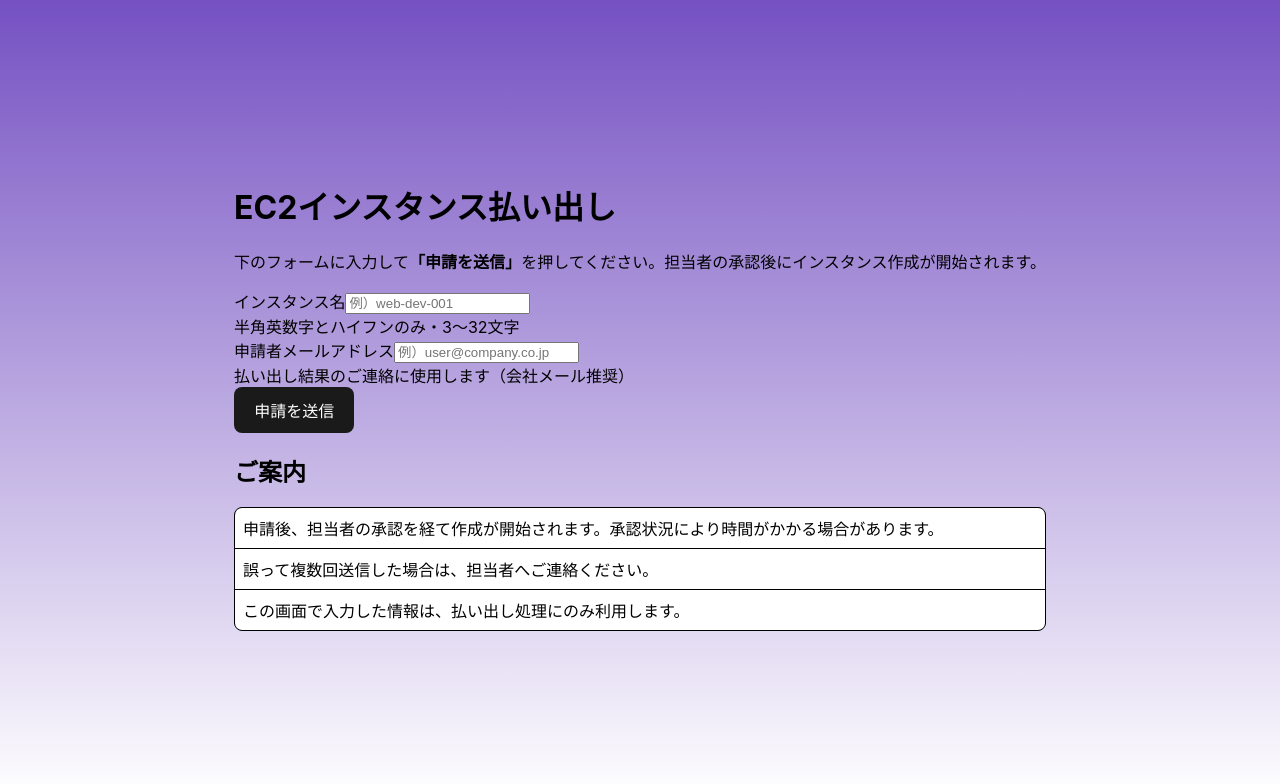
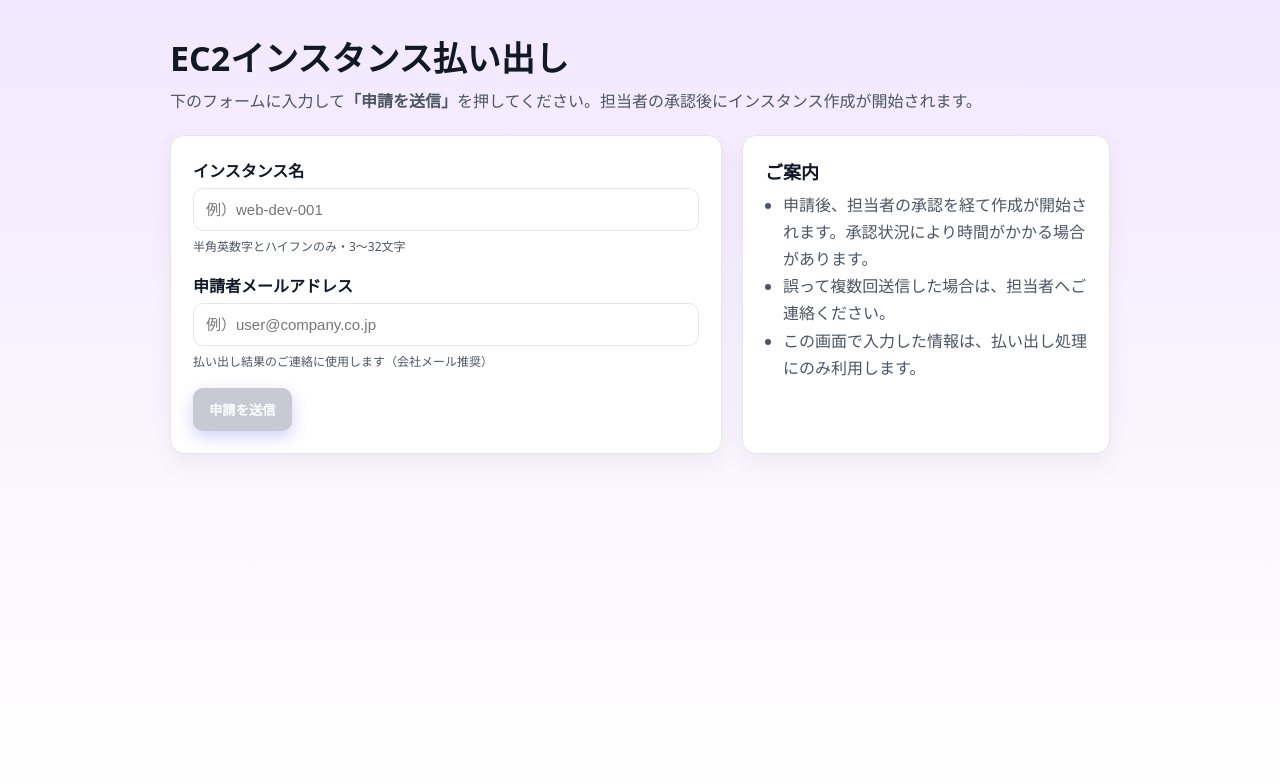
Before and after one commit to Yutahasuike/slj-common-ui-02, a React (Vite) app: page / in a window 1280 px wide. Shown: the top 784 px of the page. Built offline with nearby package versions, Linux system fonts and the light colour scheme; no server answers.

Commit message:
Update index.css

```diff
--- a/src/index.css
+++ b/src/index.css
@@ -1,65 +1,146 @@
-body {
-  margin: 0;
-  background: linear-gradient(180deg, rgb(117, 81, 194), rgb(255, 255, 255));
-  display: flex;
-  font-family: Inter, system-ui, Avenir, Helvetica, Arial, sans-serif;
-  height: 100vh;
-  width: 100vw;
-  justify-content: center;
-  align-items: center;
+/* 配色と余白の基準 */
+:root{
+  --bg-grad-1:#f3e8ff;  /* 明るめの紫 */
+  --bg-grad-2:#ffffff;
+  --ink-1:#111827;      /* 文字色 */
+  --ink-2:#4b5563;      /* 補助文字 */
+  --brand:#4f46e5;      /* ボタン色 (indigo) */
+  --brand-d:#4338ca;
+  --ok:#16a34a;
+  --warn:#ea580c;
+  --err:#dc2626;
+  --card:#ffffff;
+  --border:#e5e7eb;
+  --radius:14px;
+  --shadow:0 8px 24px rgba(0,0,0,.06);
+  --space:16px;
 }
 
-main {
-  display: flex;
-  flex-direction: column;
-  align-items: stretch;
+*{box-sizing:border-box}
+html,body,#root{height:100%}
+body{margin:0; color:var(--ink-1); font-family:ui-sans-serif,system-ui,Segoe UI,Roboto,Helvetica,Arial;}
+
+/* 背景 */
+.page{
+  min-height:100%;
+  background: linear-gradient(180deg,var(--bg-grad-1),var(--bg-grad-2));
 }
 
-button {
-  border-radius: 8px;
-  border: 1px solid transparent;
-  padding: 0.6em 1.2em;
-  font-size: 1em;
-  font-weight: 500;
-  font-family: inherit;
-  background-color: #1a1a1a;
-  cursor: pointer;
-  transition: border-color 0.25s;
-  color: white;
-}
-button:hover {
-  border-color: #646cff;
-}
-button:focus,
-button:focus-visible {
-  outline: 4px auto -webkit-focus-ring-color;
+/* 幅とセンタリング */
+.container{
+  max-width: 980px;
+  margin: 0 auto;
+  padding: 32px 20px 56px;
 }
 
-ul {
-  padding-inline-start: 0;
-  margin-block-start: 0;
-  margin-block-end: 0;
-  list-style-type: none;
-  display: flex;
-  flex-direction: column;
-  margin: 8px 0;
-  border: 1px solid black;
-  gap: 1px;
-  background-color: black;
-  border-radius: 8px;
-  overflow: auto;
+/* 見出しと説明 */
+.header h1{
+  margin: 0 0 8px;
+  font-size: clamp(24px, 3.6vw, 34px);
+  font-weight: 800;
+}
+.header .sub{
+  margin: 0 0 20px;
+  color: var(--ink-2);
+  line-height: 1.6;
 }
 
-li {
-  background-color: white;
-  padding: 8px;
+/* 2カラム（モバイルは1カラム） */
+.grid{
+  display:grid;
+  grid-template-columns: 1.2fr .8fr;
+  gap: 20px;
+}
+@media (max-width: 900px){
+  .grid{ grid-template-columns: 1fr; }
 }
 
-li:hover {
-  background: #dadbf9;
+/* カード */
+.card{
+  background: var(--card);
+  border: 1px solid var(--border);
+  border-radius: var(--radius);
+  box-shadow: var(--shadow);
+  padding: 22px;
 }
 
-a {
+/* 情報カード */
+.card.info h2{
+  margin: 0 0 8px;
+  font-size: 18px;
+}
+.bullets{
+  margin: 8px 0 0;
+  padding-left: 18px;
+  color: var(--ink-2);
+  line-height: 1.7;
+}
+
+/* フォーム */
+.form-group{ margin-bottom: 18px; }
+label{
+  display:block;
+  font-weight: 700;
+  margin-bottom: 6px;
+}
+input{
+  width: 100%;
+  padding: 12px 12px;
+  border: 1px solid var(--border);
+  border-radius: 10px;
+  font-size: 15px;
+  outline: none;
+  transition: box-shadow .15s, border-color .15s;
+  background: #fff;
+}
+input:focus{
+  border-color: var(--brand);
+  box-shadow: 0 0 0 3px rgba(79,70,229,.18);
+}
+input[aria-invalid="true"]{
+  border-color: var(--err);
+  box-shadow: 0 0 0 3px rgba(220,38,38,.12);
+}
+
+.hint{
+  margin-top: 6px;
+  color: var(--ink-2);
+  font-size: 12px;
+}
+.error{
+  margin-top: 6px;
+  color: var(--err);
+  font-size: 12px;
+  font-weight: 600;
+}
+
+/* ボタン */
+.button{
+  appearance:none;
+  border:0;
+  border-radius: 10px;
+  padding: 12px 16px;
   font-weight: 800;
-  text-decoration: none;
+  cursor:pointer;
 }
+.button.primary{
+  background: var(--brand);
+  color:#fff;
+  box-shadow: 0 6px 16px rgba(79,70,229,.25);
+  transition: transform .06s ease, background .15s ease;
+}
+.button.primary:hover{ background: var(--brand-d); transform: translateY(-1px); }
+.button.primary:disabled{ background:#c7c9d3; cursor:not-allowed; transform:none; }
+
+/* 通知 */
+.notice{
+  margin-top: 14px;
+  padding: 12px 14px;
+  border-radius: 10px;
+  border: 1px solid var(--border);
+  font-size: 14px;
+  line-height: 1.5;
+}
+.notice.success{ background: #ecfdf5; color:#065f46; border-color:#a7f3d0; }
+.notice.error{ background: #fef2f2; color:#7f1d1d; border-color:#fecaca; }
+.notice.info{ background: #eff6ff; color:#1e40af; border-color:#bfdbfe; }
```
